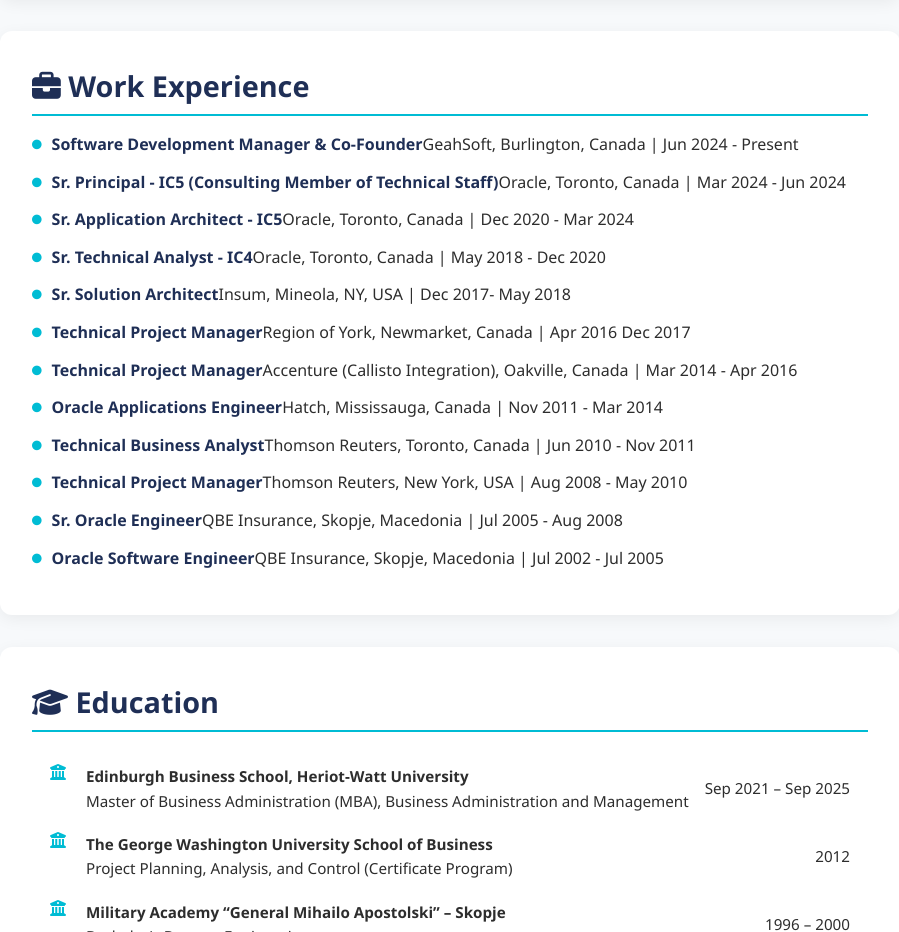
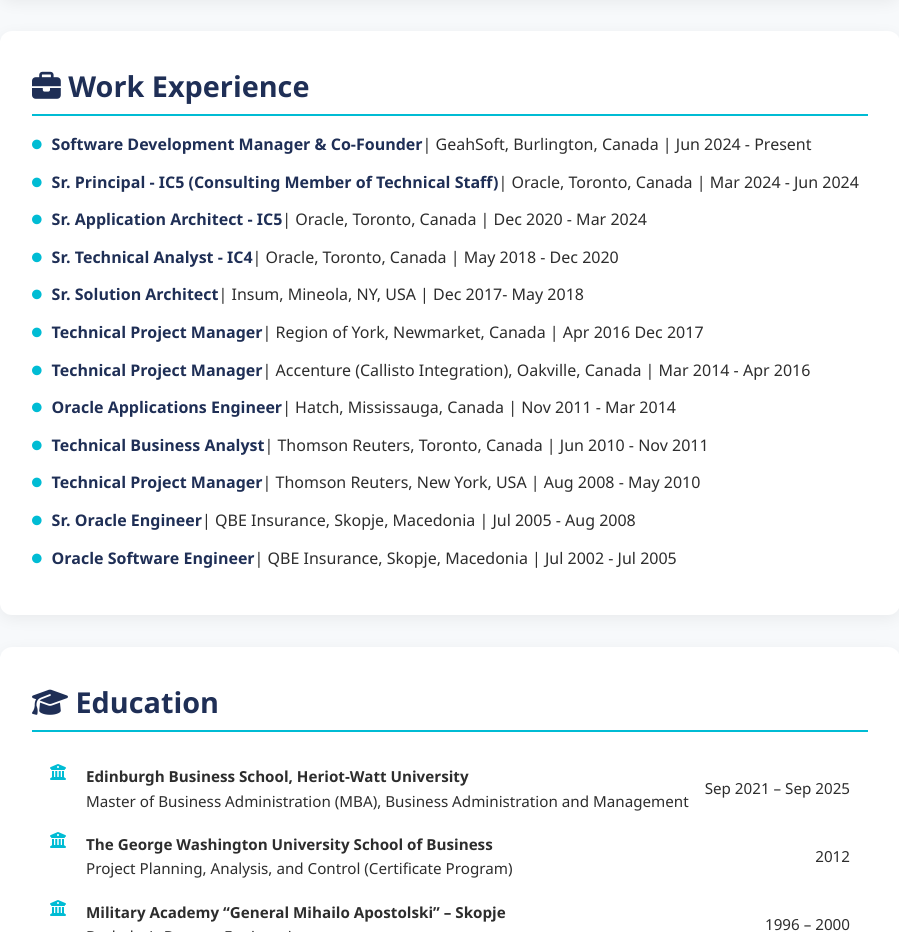
Before and after one commit to Pandurski/portfolio, a plain HTML site: page index.html in a window 1280 px wide. Shown: the part 2320-3252 px from the top of the page, without its empty margins (190-1089 px from the left). Drawn offline with Linux system fonts and the light colour scheme.

Commit message:
changed structure and added artifacts

```diff
--- a/index.html
+++ b/index.html
@@ -436,18 +436,18 @@
     <section id="experience" class="styled-section">
         <h2 class="section-heading"><i class="fas fa-briefcase"></i> Work Experience</h2>
         <ul class="experience-single-line">
-          <li><i class="fas fa-circle"></i> <strong>Software Development Manager & Co-Founder </strong>GeahSoft, Burlington, Canada | Jun 2024 - Present</li>
-          <li><i class="fas fa-circle"></i> <strong>Sr. Principal - IC5 (Consulting Member of Technical Staff) </strong>Oracle, Toronto, Canada | Mar 2024 - Jun 2024</li>
-          <li><i class="fas fa-circle"></i> <strong>Sr. Application Architect - IC5 </strong>Oracle, Toronto, Canada | Dec 2020 - Mar 2024</li>
-          <li><i class="fas fa-circle"></i> <strong>Sr. Technical Analyst - IC4 </strong>Oracle, Toronto, Canada | May 2018 - Dec 2020</li>
-          <li><i class="fas fa-circle"></i> <strong>Sr. Solution Architect </strong>Insum, Mineola, NY, USA | Dec 2017- May 2018</li>
-          <li><i class="fas fa-circle"></i> <strong>Technical Project Manager </strong>Region of York, Newmarket, Canada | Apr 2016 Dec 2017</li>
-          <li><i class="fas fa-circle"></i> <strong>Technical Project Manager </strong>Accenture (Callisto Integration), Oakville, Canada | Mar 2014 - Apr 2016</li>
-          <li><i class="fas fa-circle"></i> <strong>Oracle Applications Engineer </strong>Hatch, Mississauga, Canada | Nov 2011 - Mar 2014</li>
-          <li><i class="fas fa-circle"></i> <strong>Technical Business Analyst </strong>Thomson Reuters, Toronto, Canada | Jun 2010 - Nov 2011</li>
-          <li><i class="fas fa-circle"></i> <strong>Technical Project Manager </strong>Thomson Reuters, New York, USA | Aug 2008 - May 2010</li>
-          <li><i class="fas fa-circle"></i> <strong>Sr. Oracle Engineer </strong>QBE Insurance, Skopje, Macedonia | Jul 2005 - Aug 2008</li>
-          <li><i class="fas fa-circle"></i> <strong>Oracle Software Engineer </strong>QBE Insurance, Skopje, Macedonia | Jul 2002 - Jul 2005</li>
+          <li><i class="fas fa-circle"></i> <strong>Software Development Manager & Co-Founder </strong> | GeahSoft, Burlington, Canada | Jun 2024 - Present</li>
+          <li><i class="fas fa-circle"></i> <strong>Sr. Principal - IC5 (Consulting Member of Technical Staff) </strong> | Oracle, Toronto, Canada | Mar 2024 - Jun 2024</li>
+          <li><i class="fas fa-circle"></i> <strong>Sr. Application Architect - IC5 </strong> | Oracle, Toronto, Canada | Dec 2020 - Mar 2024</li>
+          <li><i class="fas fa-circle"></i> <strong>Sr. Technical Analyst - IC4 </strong> | Oracle, Toronto, Canada | May 2018 - Dec 2020</li>
+          <li><i class="fas fa-circle"></i> <strong>Sr. Solution Architect </strong> | Insum, Mineola, NY, USA | Dec 2017- May 2018</li>
+          <li><i class="fas fa-circle"></i> <strong>Technical Project Manager </strong> | Region of York, Newmarket, Canada | Apr 2016 Dec 2017</li>
+          <li><i class="fas fa-circle"></i> <strong>Technical Project Manager </strong> | Accenture (Callisto Integration), Oakville, Canada | Mar 2014 - Apr 2016</li>
+          <li><i class="fas fa-circle"></i> <strong>Oracle Applications Engineer </strong> | Hatch, Mississauga, Canada | Nov 2011 - Mar 2014</li>
+          <li><i class="fas fa-circle"></i> <strong>Technical Business Analyst </strong> | Thomson Reuters, Toronto, Canada | Jun 2010 - Nov 2011</li>
+          <li><i class="fas fa-circle"></i> <strong>Technical Project Manager </strong> | Thomson Reuters, New York, USA | Aug 2008 - May 2010</li>
+          <li><i class="fas fa-circle"></i> <strong>Sr. Oracle Engineer </strong> | QBE Insurance, Skopje, Macedonia | Jul 2005 - Aug 2008</li>
+          <li><i class="fas fa-circle"></i> <strong>Oracle Software Engineer </strong> | QBE Insurance, Skopje, Macedonia | Jul 2002 - Jul 2005</li>
         </ul>
       </section>
 
```
